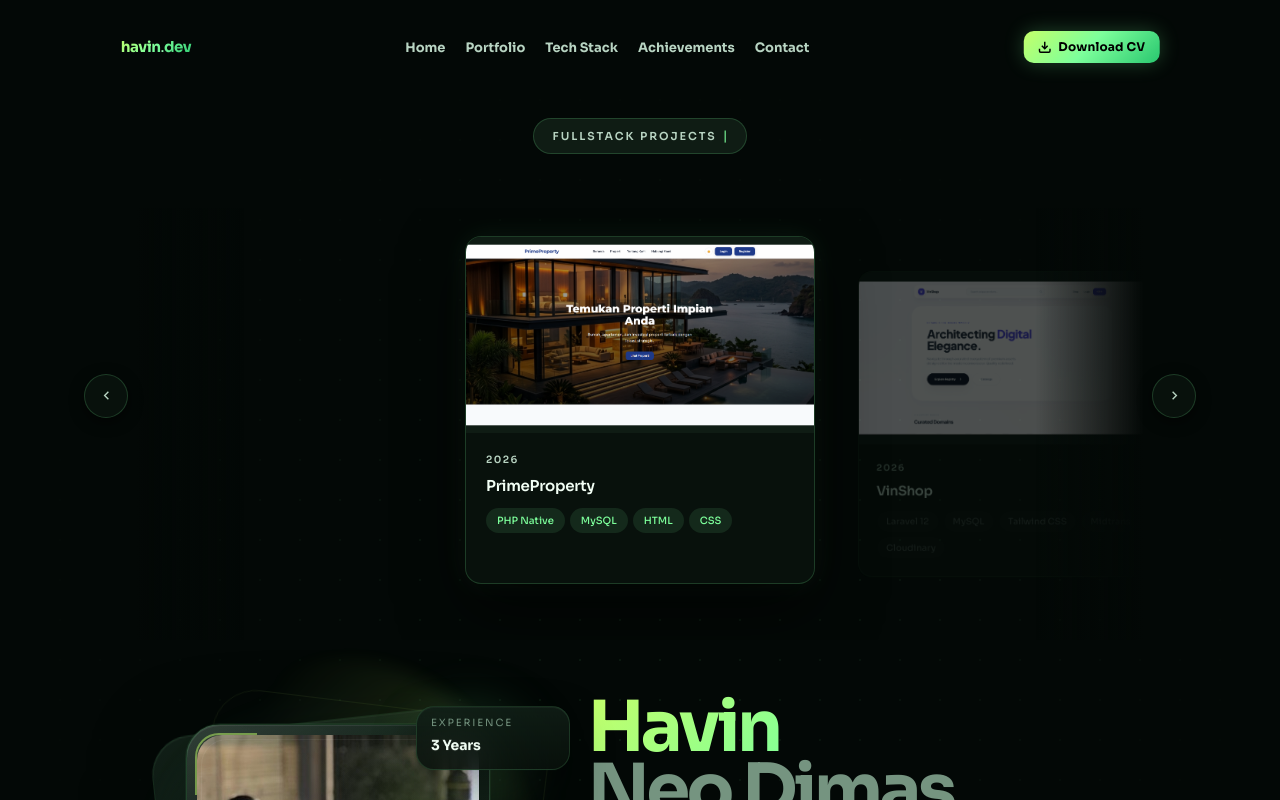
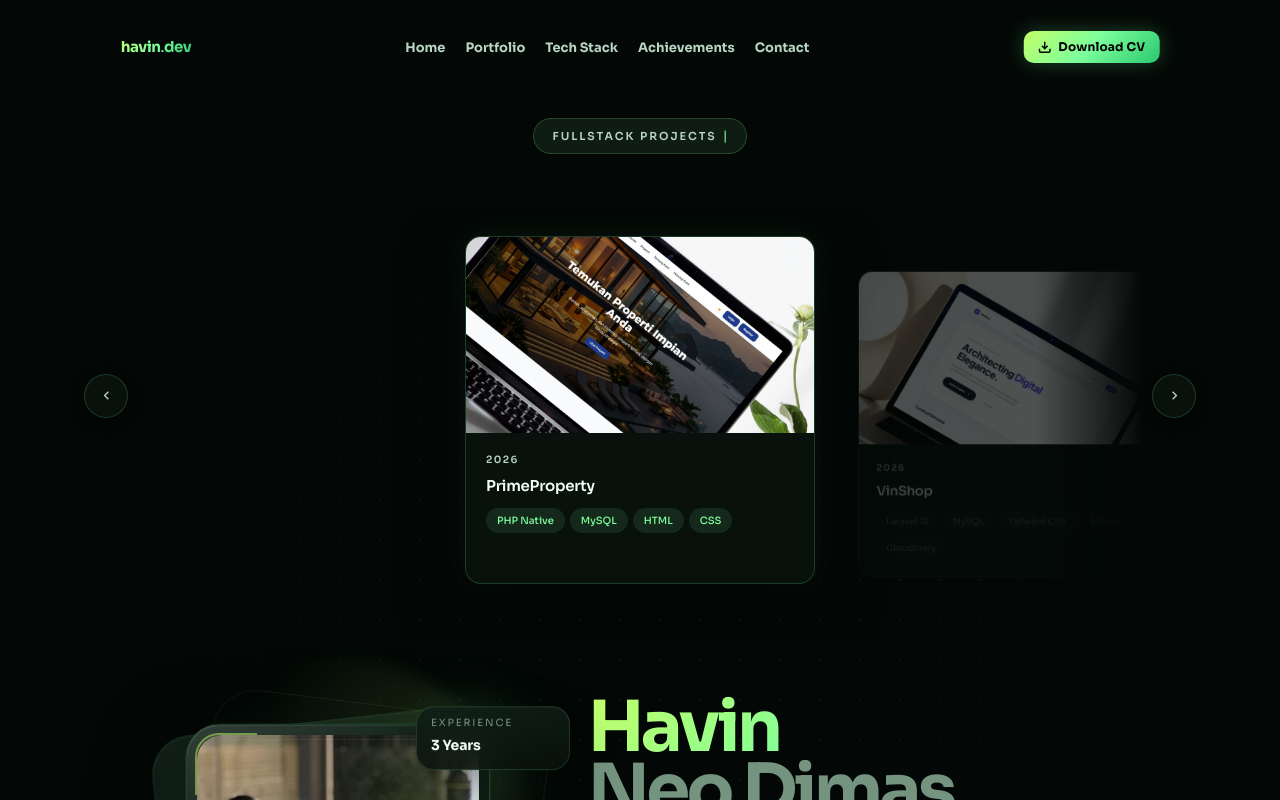
Before and after one commit to Havinoia/personal-web, a Vue app: page / in a window 1280 px wide. Shown: the top 800 px of the page. Built offline with nearby package versions, Linux system fonts and the light colour scheme.

Commit message:
feat: enhance portfolio with new data, thumbnail selection logic and object-fit cover styling

```diff
--- a/src/stores/portfolioStore.js
+++ b/src/stores/portfolioStore.js
@@ -202,7 +202,6 @@ export const usePortfolioStore = defineStore("portfolio", {
         description:
           "Understanding the importance of technology-based records management to improve the efficiency of organizational information management.",
       },
-      // ...
     ],
   }),
 });
--- a/src/style.css
+++ b/src/style.css
@@ -442,7 +442,7 @@ nav.is-scrolled .nav-bubble:hover {
 }
 .porto-card-img {
   width: 100%; height: 100%;
-  object-fit: contain; object-position: center;
+  object-fit: cover; object-position: center;
   transition: transform 0.6s ease !important;
 }
 .porto-card.active .porto-card-img { transform: scale(1.05); }
--- a/src/views/HomeView.vue
+++ b/src/views/HomeView.vue
@@ -791,8 +791,8 @@ onUnmounted(() => {
             <div class="porto-card-glow"></div>
             <div class="porto-card-thumb">
               <img
-                v-if="project.gallery?.length || project.image"
-                :src="project.gallery?.length ? project.gallery[0] : project.image"
+                v-if="project.image || project.gallery?.length"
+                :src="project.image || project.gallery[0]"
                 :alt="project.title"
                 class="porto-card-img"
                 loading="lazy"
```
